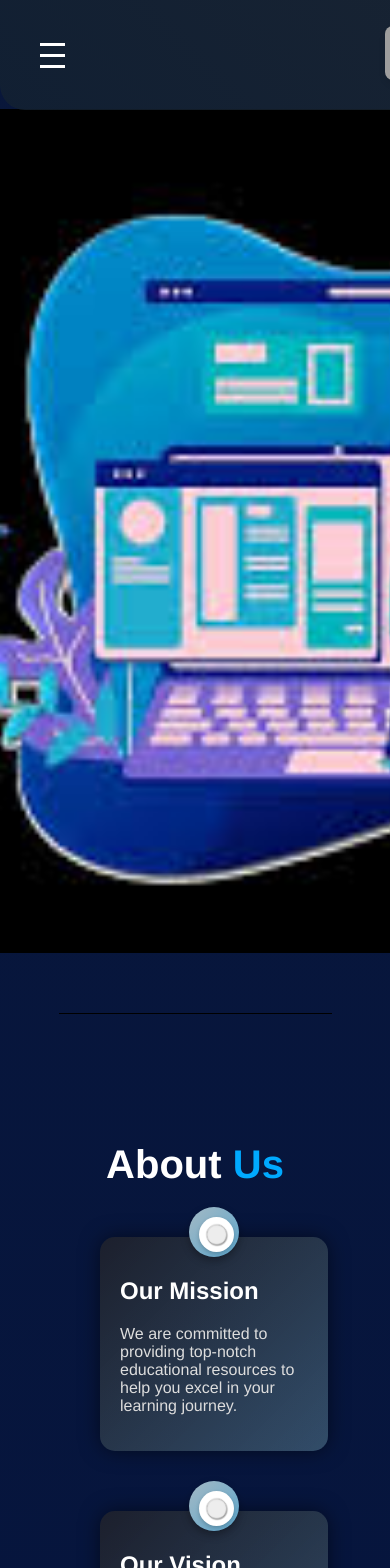
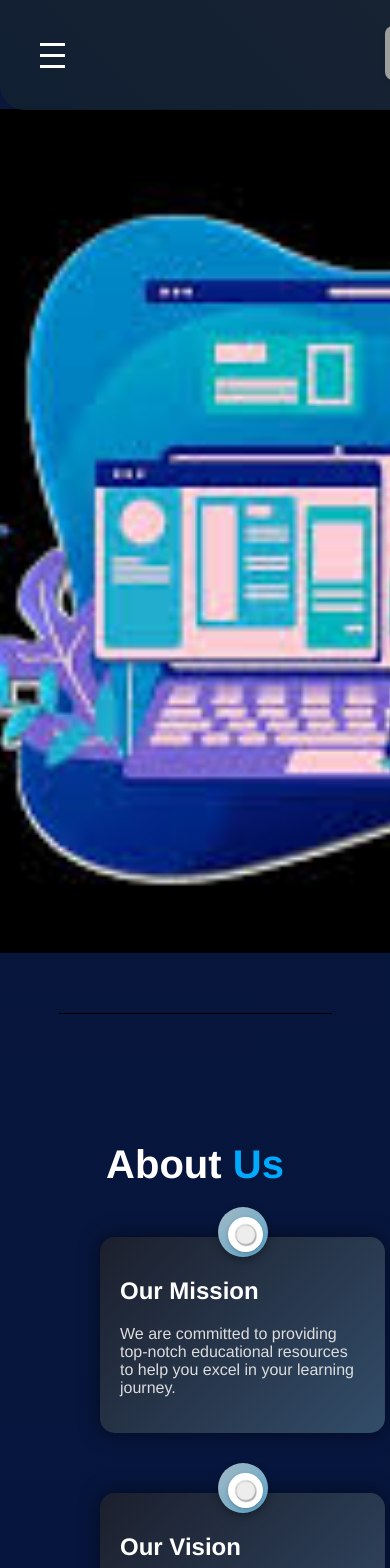
Before and after one commit to sriparna-koar/websitebigmac, a React (Vite) app in the folder frontend/: page / in a window 390 px wide. Shown: the top 1568 px of the page. Built offline with nearby package versions, Linux system fonts and the light colour scheme; grey boxes are pictures that could not be loaded.

Commit message:
first commit

```diff
--- a/frontend/src/components/About.css
+++ b/frontend/src/components/About.css
@@ -91,7 +91,7 @@
 
 @media (max-width: 480px) {
   .content-box {
-    width: 120%; /* Make content boxes occupy most of the screen width */
+    width: 150%; /* Make content boxes occupy most of the screen width */
     margin: 20px auto; /* Center content boxes horizontally and add vertical margin */
     padding: 20px; /* Reduce padding for smaller screens */
     font-size: 1.0em; /* Adjust font size for readability */
```
